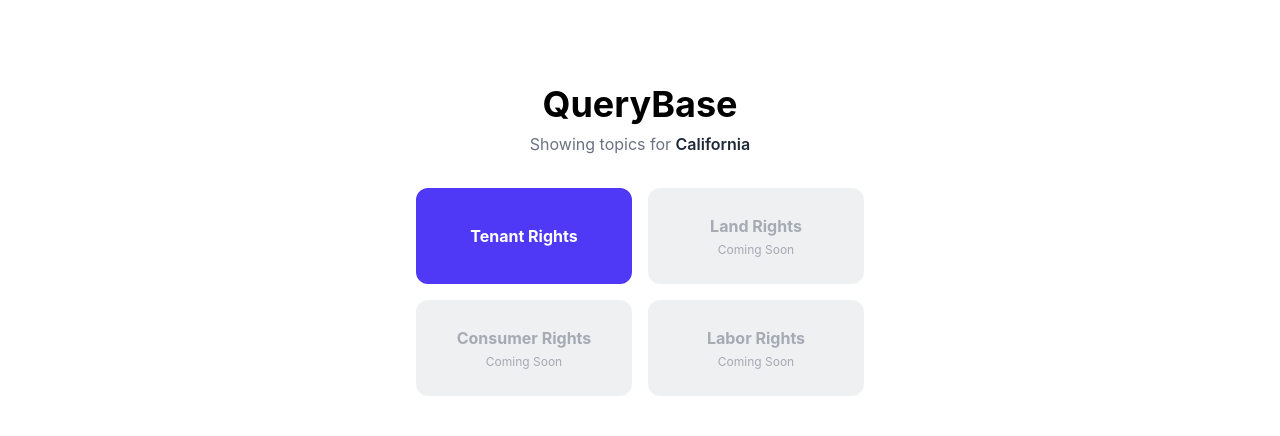
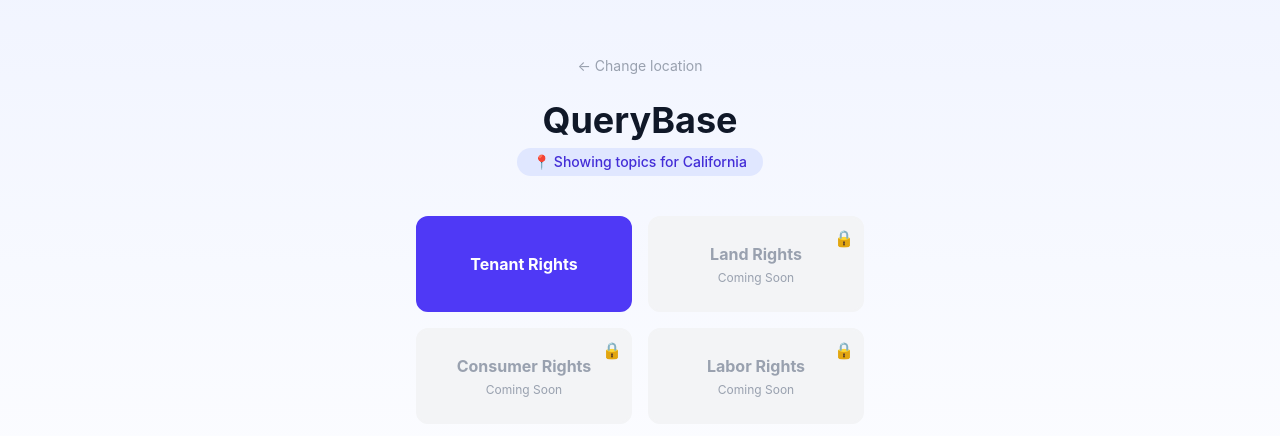
Before and after one commit to melissamariammathew19-commits/QueryBase-Revive-Hackaton-2026, a React (Vite) app in the folder querybase/: page /topic in a window 1280 px wide. Shown: the part 160-596 px from the top of the page. Built offline with nearby package versions, Linux system fonts and the light colour scheme.

Commit message:
Polish Topic screen styling and UX

```diff
--- a/querybase/src/pages/Topic.jsx
+++ b/querybase/src/pages/Topic.jsx
@@ -10,9 +10,6 @@ const topics = [
 function Topic() {
   const navigate = useNavigate()
   const routerLocation = useLocation()
-
-  // Comes from the Location screen via navigate('/topic', { state: { location } })
-  // Falls back to 'California' if visited directly (e.g. during testing)
   const location = routerLocation.state?.location || 'California'
 
   const handleTopicClick = (topic) => {
@@ -21,27 +18,39 @@ function Topic() {
   }
 
   return (
-    <div className="min-h-screen flex flex-col items-center justify-center px-6 py-12 text-center">
-      <h1 className="text-4xl font-bold mb-2">QueryBase</h1>
-      <p className="text-gray-500 mb-8">
-        Showing topics for <span className="font-semibold text-gray-800">{location}</span>
-      </p>
+    <div className="min-h-screen flex flex-col items-center justify-center px-6 py-12 bg-gradient-to-b from-indigo-50 to-white text-center">
+      <button
+        onClick={() => navigate('/')}
+        className="text-sm text-gray-400 hover:text-gray-600 mb-6 transition"
+      >
+        ← Change location
+      </button>
 
-      <div className="grid grid-cols-2 gap-4 max-w-md w-full">
+      <h1 className="text-4xl font-bold mb-2 text-gray-900">QueryBase</h1>
+
+      <span className="inline-block bg-indigo-100 text-indigo-700 text-sm font-medium px-4 py-1 rounded-full mb-10">
+        📍 Showing topics for {location}
+      </span>
+
+      <div className="grid grid-cols-2 gap-4 max-w-md w-full animate-fade-in">
         {topics.map((topic) => (
           <button
             key={topic.id}
             onClick={() => handleTopicClick(topic)}
             disabled={!topic.active}
-            className={`rounded-xl p-6 text-base font-bold border-2 transition
+            className={`relative rounded-xl p-6 text-base font-bold border-2 transition-all duration-200
               ${topic.active
-                ? 'bg-indigo-600 text-white border-indigo-600 cursor-pointer hover:bg-indigo-700'
-                : 'bg-gray-200 text-gray-500 border-gray-200 cursor-not-allowed opacity-60'
+                ? 'bg-indigo-600 text-white border-indigo-600 cursor-pointer hover:bg-indigo-700 hover:scale-[1.03] hover:shadow-lg'
+                : 'bg-gray-100 text-gray-400 border-gray-100 cursor-not-allowed'
               }`}
+            title={!topic.active ? 'Coming soon — expanding to more topics' : ''}
           >
+            {!topic.active && (
+              <span className="absolute top-2 right-2 text-gray-300">🔒</span>
+            )}
             {topic.name}
             {!topic.active && (
-              <div className="text-xs mt-1 font-normal">Coming Soon</div>
+              <div className="text-xs mt-1 font-normal text-gray-400">Coming Soon</div>
             )}
           </button>
         ))}
```
